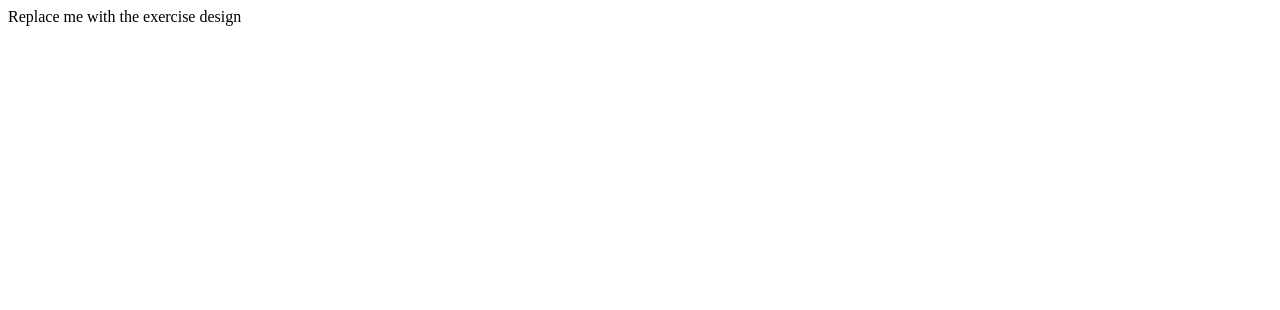
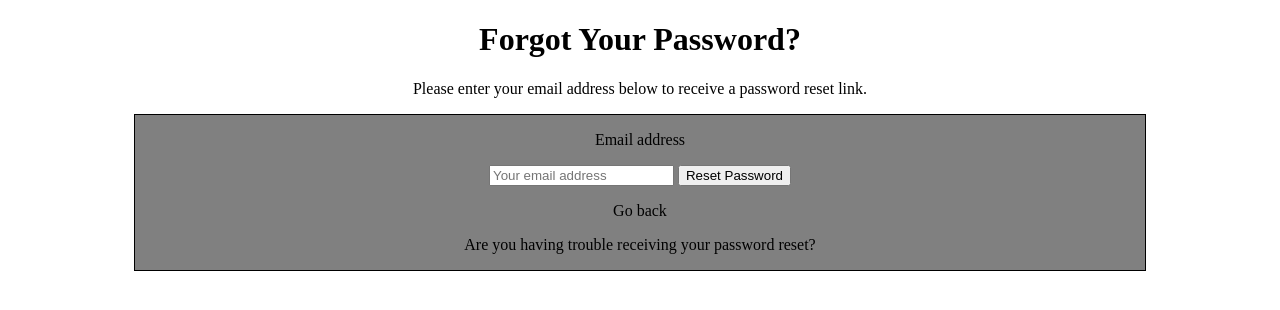
Before and after one commit to sudokufan/ui-exercise-forms, a website built with Parcel: page src/index.html in a window 1280 px wide. Built offline with nearby package versions, Linux system fonts and the light colour scheme.

Commit message:
initial template

```diff
--- a/src/index.html
+++ b/src/index.html
@@ -5,9 +5,26 @@
     <title>Password Reset Form</title>
     <meta name="viewport" content="width=device-width, initial-scale=1">
     <link rel="stylesheet" href="./styles/app.pcss" />
-    <script async src="./scripts/app.ts"></script>
+    <script async src="./scripts/app.js"></script>
   </head>
+
   <body>
-    <div>Replace me with the exercise design</div>
+    <main>
+      <div class="passwordForm">
+        <h1>Forgot Your Password?</h1>
+        <p>Please enter your email address below to receive a password reset link.</p>
+
+        <div class="passwordFormInputBox">
+          <p>Email address</p>
+          <input type="email" placeholder="Your email address">
+          <button>Reset Password</button>
+          <p class="backButton">Go back</p>
+          <p>Are you having trouble receiving your password reset?</p>
+          <p class="hiddenPasswordResetBox"></p>
+        </div>
+
+      </div>
+    </main>
   </body>
+
 </html>
--- a/src/styles/app.pcss
+++ b/src/styles/app.pcss
@@ -0,0 +1,17 @@
+* {
+    box-sizing: border-box;
+}
+
+main {
+    text-align: center;
+}
+
+.passwordForm {
+    width: 80%;
+    margin: 0 auto;
+}
+
+.passwordFormInputBox {
+    background-color: grey;
+    border: 1px solid;
+}
```
